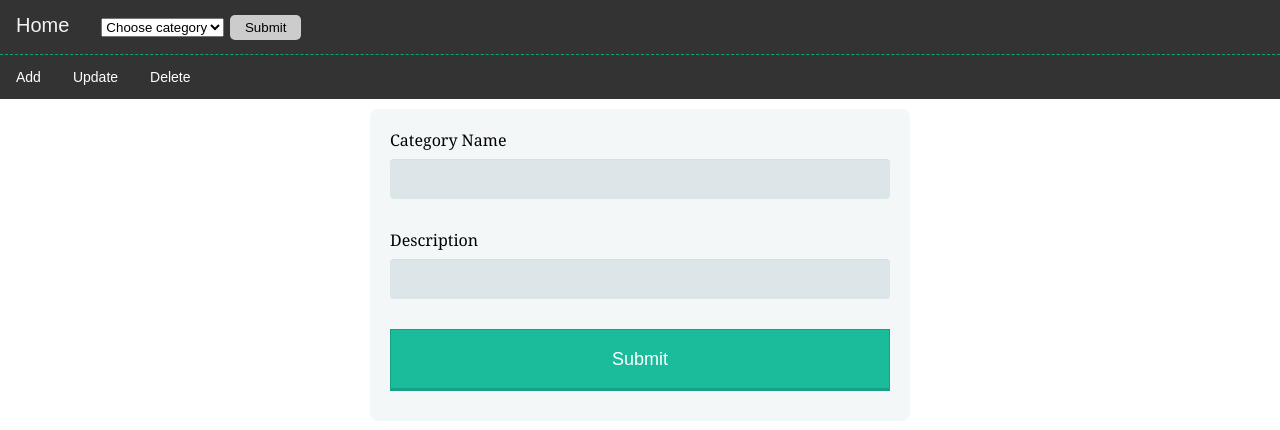
After one commit to Ganesh-Murugan/flaskapp, a Flask app: template app2/main/templates/add.html in a window 1280 px wide. The commit adds this page. Shown: the top 430 px of the page. Run offline with Flask 2, Linux system fonts and the light colour scheme; the template is opened without the code that fills it: values that come from a table or form of the project are taken from there, others are empty.

Commit message:
Add files via upload

```diff
--- /dev/null
+++ b/app2/main/forms.py
@@ -0,0 +1,14 @@
+
+
+from flask_wtf import FlaskForm
+from wtforms import StringField, SubmitField
+
+
+class Category_form(FlaskForm):
+    category_name = StringField(label='Category Name')
+    description = StringField(label='Description')
+    Submit = SubmitField(label='Submit')
+
+
+class delete_form(FlaskForm):
+    Submit = SubmitField(label='Delete')
--- a/app2/main/routes.py
+++ b/app2/main/routes.py
@@ -1,34 +1,46 @@
-from unicodedata import category
 from main import app, db
 from flask import redirect, render_template, request, url_for
 from main.models import Category, Product
-from flask_wtf import FlaskForm
-from wtforms import SelectField
+from main.forms import Category_form, delete_form
 
-class Form(FlaskForm):
 
-    category = SelectField('category', choices=[])
 
 @app.route('/', methods=['GET','POST'])
 def index():
-    form=Form()
-    form.category.choices = [(category.id, category.category_name) for category in Category.query.all()]
+    # form=Form()
+    # form.category.choices = [(category.id, category.category_name) for category in Category.query.all()]
+    global x
+    index.x = Category.query.all()
     if request.method == 'POST':
+        select = request.form.get('cat')
+        res = Product.query.filter_by(category_of=str(select)).all()
+        delete_for = delete_form()
+        if delete_for.validate_on_submit():
+            value = request.form.get('deleted')
+            deleted_product= Product.query.filter_by(id=value).first()
+            db.session.delete(deleted_product)
+            db.session.commit()
+            print(deleted_product)
 
-        res = Product.query.filter_by(category_of=form.category.data).all()
-        for x in res:
-            print(x.price)
-        print(res)
-        return render_template('home2.html', res = res, form=form)
-    return render_template('index.html', form=form)
-# @app.route('/')
-# @app.route('/home')
-# def home():
-#     tables = db.engine.table_names()
-#     return render_template('home.html', tables=tables)
+            print(request.form.get('deleted'))
+            return redirect(url_for('index'))
 
 
-# @app.route('/category', methods = ['GET', 'POST'])
-# def categories():
-#
-#     return render_template('home2.html', tables=ct)
+        return render_template('home2.html', res = res , form=delete_for, x=index.x)
+
+
+    return render_template('index.html', x=index.x)
+
+
+
+@app.route('/add', methods =['GET', 'POST'])
+def add():
+    form_cat = Category_form()
+    if form_cat.validate_on_submit():
+        added = Category(category_name=form_cat.category_name.data,
+                        description=form_cat.description.data)
+        db.session.add(added)
+        db.session.commit()
+        return redirect(url_for('index'))
+
+    return render_template('add.html', form=form_cat, x = index.x)
--- /dev/null
+++ b/app2/main/static/styles/main.css
@@ -0,0 +1,227 @@
+body {
+
+    margin: 0;
+    font-family: Arial, Helvetica, sans-serif;
+  }
+
+  .topnav {
+    overflow: hidden;
+    background-color: #333;
+
+  }
+
+  .topnav form ,a{
+
+    float: left;
+    color: #f2f2f2;
+    text-align: center;
+    padding: 14px 16px;
+    text-decoration: none;
+    font-size: 20px;
+  }
+
+ .topnav input[type=submit] {
+  padding:5px 15px;
+  background:#ccc;
+  border:0 none;
+  cursor:pointer;
+  -webkit-border-radius: 5px;
+  border-radius: 5px;
+  }
+
+  .topnav form.active {
+    background-color: #04AA6D;
+    color: white;
+  }
+
+  tr.border-bottom td {
+  border-bottom: 1pt solid #ff000d;
+  }
+  #tablestyle {
+  font-family: Arial, Helvetica, sans-serif;
+  border-collapse: collapse;
+  width: 100%;
+  }
+
+  #tablestyle td, #tablestyle th {
+  border: 1px solid #ddd;
+  padding: 8px;
+  }
+
+  #tablestyle tr:nth-child(even) {
+      background-color: #f2f2f2;
+  }
+
+  #tablestyle tr:hover {
+      background-color: #ddd;
+  }
+
+  #tablestyle th {
+  padding-top: 12px;
+  padding-bottom: 12px;
+  text-align: left;
+  background-color: #04AA6D;
+  color: white;
+  }
+
+.navbar {
+overflow: hidden;
+background-color: #333;
+border-top: 1px dashed #04AA6D;
+}
+
+.navbar a {
+float: left;
+font-size: 14px;
+color: white;
+text-align: center;
+padding: 14px 16px;
+text-decoration: none;
+}
+
+.dropdown {
+float: left;
+overflow: hidden;
+}
+
+.dropdown .dropbtn {
+font-size: 14px;
+border: none;
+outline: none;
+color: white;
+padding: 14px 16px;
+background-color: inherit;
+font-family: inherit;
+margin: 0;
+}
+
+.navbar a:hover, .dropdown:hover .dropbtn {
+background-color: red;
+}
+
+.dropdown-content {
+display: none;
+position: absolute;
+background-color: #f9f9f9;
+min-width: 160px;
+box-shadow: 0px 8px 16px 0px rgba(0,0,0,0.2);
+z-index: 1;
+}
+
+.dropdown-content a {
+float: none;
+color: black;
+padding: 12px 16px;
+text-decoration: none;
+display: block;
+text-align: left;
+}
+
+.dropdown-content a:hover {
+background-color: #ddd;
+}
+
+.dropdown:hover .dropdown-content {
+display: block;
+}
+.form-style-5{
+max-width: 500px;
+padding: 10px 20px;
+background: #f4f7f8;
+margin: 10px auto;
+padding: 20px;
+background: #f4f7f8;
+border-radius: 8px;
+font-family: Georgia, "Times New Roman", Times, serif;
+}
+.form-style-5 fieldset{
+border: none;
+}
+.form-style-5 legend {
+font-size: 1.4em;
+margin-bottom: 10px;
+}
+.form-style-5 label {
+display: block;
+margin-bottom: 8px;
+}
+.form-style-5 input[type="text"],
+.form-style-5 input[type="date"],
+.form-style-5 input[type="datetime"],
+.form-style-5 input[type="email"],
+.form-style-5 input[type="number"],
+.form-style-5 input[type="search"],
+.form-style-5 input[type="time"],
+.form-style-5 input[type="url"],
+.form-style-5 textarea,
+.form-style-5 select {
+font-family: Georgia, "Times New Roman", Times, serif;
+background: rgba(255,255,255,.1);
+border: none;
+border-radius: 4px;
+font-size: 15px;
+margin: 0;
+outline: 0;
+padding: 10px;
+width: 100%;
+box-sizing: border-box;
+-webkit-box-sizing: border-box;
+-moz-box-sizing: border-box;
+background-color: #dce5e7;
+color:#8a97a0;
+-webkit-box-shadow: 0 1px 0 rgba(0,0,0,0.03) inset;
+box-shadow: 0 1px 0 rgba(0,0,0,0.03) inset;
+margin-bottom: 30px;
+}
+.form-style-5 input[type="text"]:focus,
+.form-style-5 input[type="date"]:focus,
+.form-style-5 input[type="datetime"]:focus,
+.form-style-5 input[type="email"]:focus,
+.form-style-5 input[type="number"]:focus,
+.form-style-5 input[type="search"]:focus,
+.form-style-5 input[type="time"]:focus,
+.form-style-5 input[type="url"]:focus,
+.form-style-5 textarea:focus,
+.form-style-5 select:focus{
+background: #d2d9dd;
+}
+.form-style-5 select{
+-webkit-appearance: menulist-button;
+height:35px;
+}
+.form-style-5 .number {
+background: #1abc9c;
+color: #fff;
+height: 30px;
+width: 30px;
+display: inline-block;
+font-size: 0.8em;
+margin-right: 4px;
+line-height: 30px;
+text-align: center;
+text-shadow: 0 1px 0 rgba(255,255,255,0.2);
+border-radius: 15px 15px 15px 0px;
+}
+
+.form-style-5 input[type="submit"],
+.form-style-5 input[type="button"]
+{
+position: relative;
+display: block;
+padding: 19px 39px 18px 39px;
+color: #FFF;
+margin: 0 auto;
+background: #1abc9c;
+font-size: 18px;
+text-align: center;
+font-style: normal;
+width: 100%;
+border: 1px solid #16a085;
+border-width: 1px 1px 3px;
+margin-bottom: 10px;
+}
+.form-style-5 input[type="submit"]:hover,
+.form-style-5 input[type="button"]:hover
+{
+background: #109177;
+}
--- /dev/null
+++ b/app2/main/templates/add.html
@@ -0,0 +1,16 @@
+{% extends 'index.html' %}
+{% block title %}
+    cats
+{% endblock %}
+{% block content %}
+<div class="form-style-5">
+<form method="post">
+    {{ form.hidden_tag() }}
+    {{ form.category_name.label() }}
+    {{ form.category_name() }}
+    {{ form.description.label() }}
+    {{ form.description() }}
+    {{ form.Submit() }}
+</form>
+</div>
+{% endblock %}
--- a/app2/main/templates/index.html
+++ b/app2/main/templates/index.html
@@ -5,81 +5,60 @@
     <meta http-equiv="X-UA-Compatible" content="IE=edge">
     <meta name="viewport" content="width=device-width, initial-scale=1.0">
     <title>Document</title>
-    <style>
-        body {
-          margin: 0;
-          font-family: Arial, Helvetica, sans-serif;
-        }
 
-        .topnav {
-          overflow: hidden;
-          background-color: #333;
-        }
-
-        .topnav form ,a{
-          float: left;
-          color: #f2f2f2;
-          text-align: center;
-          padding: 14px 16px;
-          text-decoration: none;
-          font-size: 17px;
-        }
-
-       .topnav input[type=submit] {
-        padding:5px 15px;
-        background:#ccc;
-        border:0 none;
-        cursor:pointer;
-        -webkit-border-radius: 5px;
-        border-radius: 5px;
-        }
-
-        .topnav form.active {
-          background-color: #04AA6D;
-          color: white;
-        }
-
-        tr.border-bottom td {
-        border-bottom: 1pt solid #ff000d;
-        }
-        #tablestyle {
-        font-family: Arial, Helvetica, sans-serif;
-        border-collapse: collapse;
-        width: 100%;
-        }
-
-        #tablestyle td, #tablestyle th {
-        border: 1px solid #ddd;
-        padding: 8px;
-        }
-
-        #tablestyle tr:nth-child(even){background-color: #f2f2f2;}
-
-        #tablestyle tr:hover {background-color: #ddd;}
-
-        #tablestyle th {
-        padding-top: 12px;
-        padding-bottom: 12px;
-        text-align: left;
-        background-color: #04AA6D;
-        color: white;
-        }
-    </style>
+    <link rel= "stylesheet" type= "text/css" href= "{{ url_for('static',filename='styles/main.css') }}">
 </head>
-<body>
+<body >
     <div class="topnav">
     <a aria-current="page" href="{{url_for('index')}}">Home</a>
-    <form method="post" >
-        {{ form.csrf_token }}
 
-        {{ form.category }}
-
+    <form method="post" class="topnav">
+        <select name="cat">
+          <option value="" selected disabled hidden>Choose category</option>
+          {% for o in x %}
+              <option value="{{ o.id }}">{{ o.category_name }}</option>
+              {% endfor %}
+        </select>
 
         <input type="submit">
     </form>
 
     </div>
+    <div class="navbar">
+      <div class="dropdown">
+        <button class="dropbtn">Add
+          <i class="fa fa-caret-down"></i>
+        </button>
+        <div class="dropdown-content">
+          <a href="{{url_for('add')}}">category</a>
+          <a href="#">Subcategory</a>
+          <a href="#">Product</a>
+        </div>
+      </div>
+      <div class="dropdown">
+        <button class="dropbtn">Update
+          <i class="fa fa-caret-down"></i>
+        </button>
+        <div class="dropdown-content">
+          <a href="{{url_for('index')}}">category</a>
+          <a href="#">Subcategory</a>
+          <a href="#">Product</a>
+        </div>
+      </div>
+      <div class="dropdown">
+        <button class="dropbtn">Delete
+          <i class="fa fa-caret-down"></i>
+        </button>
+        <div class="dropdown-content">
+          <a href="{{url_for('index')}}">category</a>
+          <a href="#">Subcategory</a>
+          <a href="#">Product</a>
+        </div>
+      </div>
 
+
+
+    </div>
     {% block content %}
 
     {% endblock %}
```
Also changed, not shown: app2/main/templates/home2.html (+9 -2 lines), app2/main/templates/temp.html (added, +8 -0 lines), app2/main/Shop.db.
